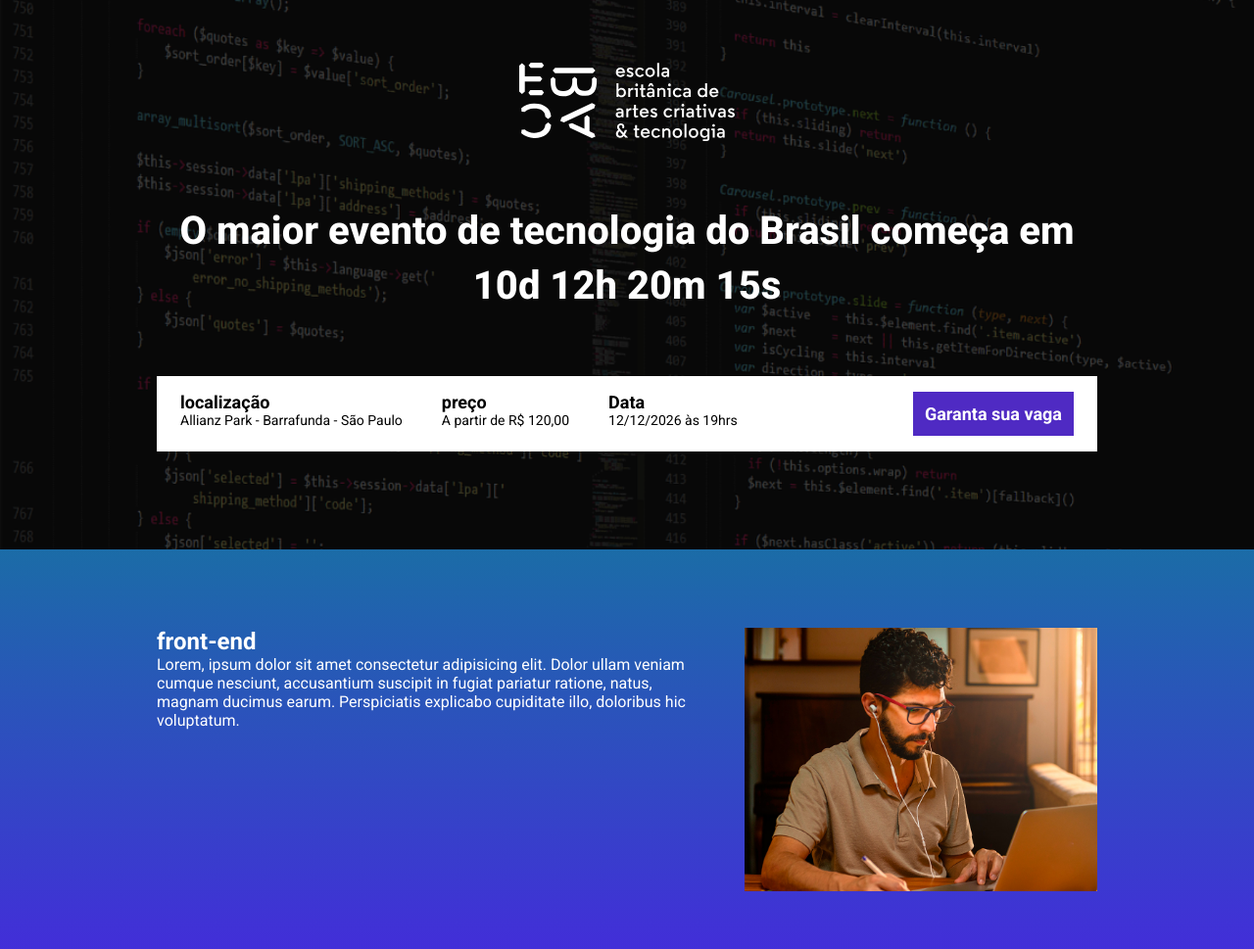
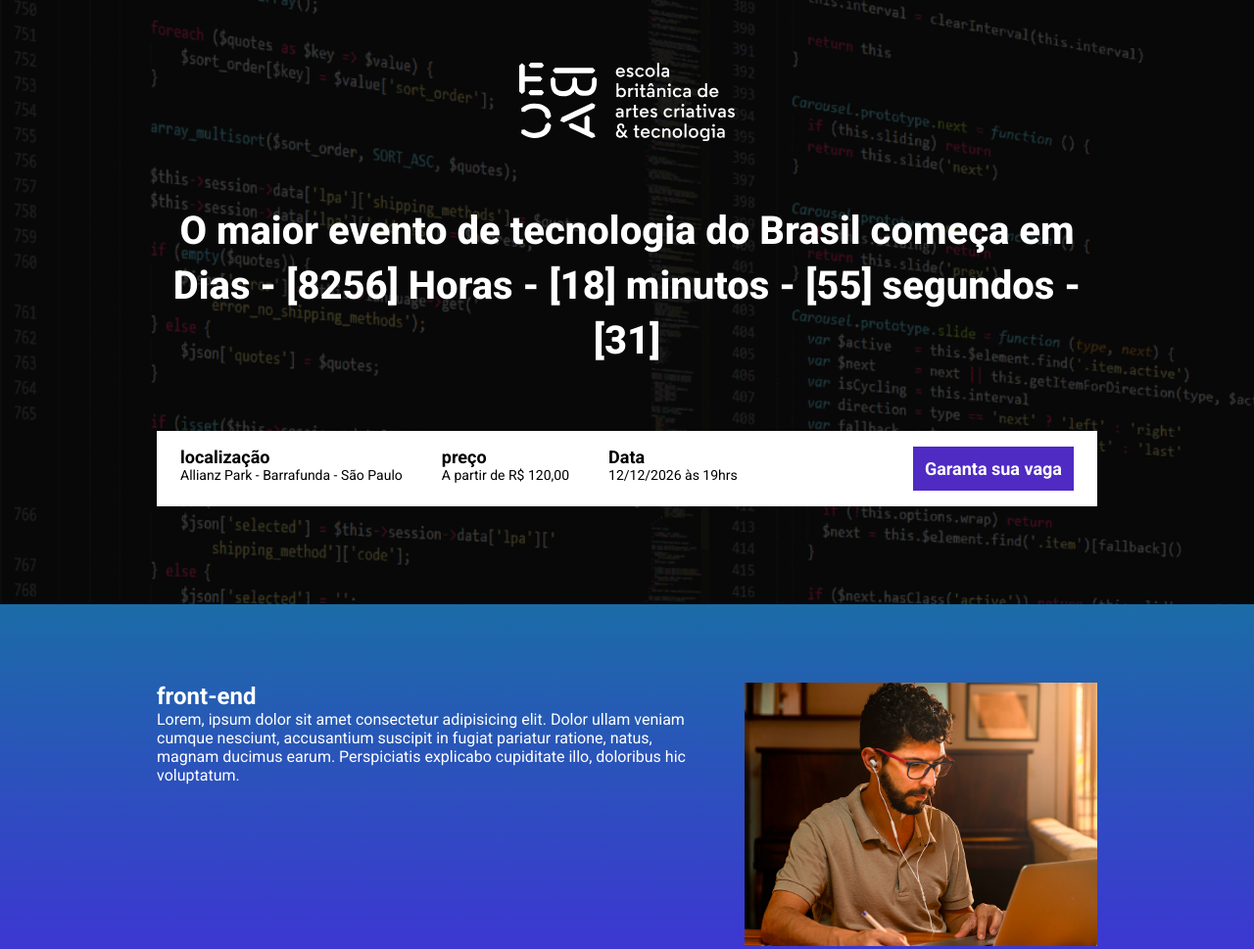
Before and after one commit to gabedossa/ebac_tech_talks, a website built with Parcel: page src/index.html in a window 1280 px wide. Shown: the top 969 px of the page at 98% size. Built offline with nearby package versions, Linux system fonts and the light colour scheme.

Commit message:
Corrigindo a data

```diff
--- a/src/index.html
+++ b/src/index.html
@@ -25,7 +25,7 @@
           srcset=""
         />
         <p class="hero__text">
-          O maior evento de tecnologia do Brasil começa em 10d 12h 20m 15s
+          O maior evento de tecnologia do Brasil começa em <span id="contador"></span>
         </p>
 
         <div class="infos-bar">
--- a/src/scripts/main.js
+++ b/src/scripts/main.js
@@ -1 +1,17 @@
 AOS.init();
+
+const dataDoEvento = new Date("Dec 12, 2048 19:00:00");
+const timeStempDoEvento = dataDoEvento.getTime();
+
+const contaHoras = setInterval(function() {
+    const agora = new Date();
+    const timeStampAtual = agora.getTime();
+    const distanciaEvento = timeStempDoEvento - timeStampAtual;
+
+    const diasEvento = Math.floor(distanciaEvento/ (1000 * 60 * 60 * 24));
+    const horasEvento = Math.floor((distanciaEvento % (1000 * 60 * 60 * 24)) / (1000 * 60 * 60));
+    const minutosEvento = Math.floor((distanciaEvento % (1000 * 60 * 60)) / (1000 * 60));
+    const segEvento = Math.floor((distanciaEvento % (1000*60)) / 1000);
+
+    document.getElementById('contador').innerHTML = `Dias - [${diasEvento}] Horas - [${horasEvento}] minutos - [${minutosEvento}] segundos - [${segEvento}]`;
+}, 1000);
```
